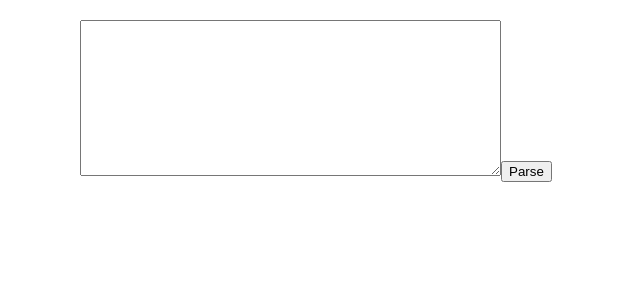
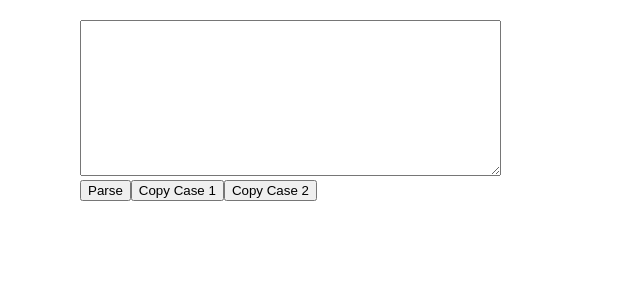
Before and after one commit to maenmulhemeng/StateMachine-React, a React (Create React App) app: page / in a window 1280 px wide. Shown: the top 300 px of the page, without its empty margins (0-640 px from the left). Built offline with nearby package versions, Linux system fonts and the light colour scheme.

Commit message:
Adding two buttons Copy Case 1 and Copy Case 2

```diff
--- a/src/App.js
+++ b/src/App.js
@@ -3,6 +3,14 @@ import { useStateMachine } from "./stateMachine";
 import { reducer, initialState } from "./gameReducer";
 
 function InputArea({ parseUserInput }) {
+  function caseOne() {
+    return "5 6\n# # # # # #\n# @ E   $ #\n#   N     #\n# x       #\n# # # # # #";
+  }
+
+  function caseTwo() {
+    return "10 10\n# # # # # # # # # #\n#                 #\n#     S       W   #\n#                 #\n#     $           #\n#                 #\n# @               #\n#                 #\n# E           N   #\n# # # # # # # # # #";
+  }
+
   const [userInput, setUserInput] = useState("");
   return (
     <div>
@@ -15,7 +23,24 @@ function InputArea({ parseUserInput }) {
           setUserInput(e.target.value);
         }}
       ></textarea>
-      <button onClick={() => parseUserInput(userInput)}> Parse </button>
+      <div>
+        <button onClick={() => parseUserInput(userInput)}> Parse </button>
+        <button
+          onClick={() => {
+            setUserInput(caseOne());
+          }}
+        >
+          Copy Case 1
+        </button>
+
+        <button
+          onClick={() => {
+            setUserInput(caseTwo());
+          }}
+        >
+          Copy Case 2
+        </button>
+      </div>
     </div>
   );
 }
@@ -260,7 +285,7 @@ export default function Game() {
     });
     setHistory([...history, { ...gameState }]);
     //} // While
-    console.log("visited ", gameState.visited);
+    //console.log("visited ", gameState.visited);
     return gameState.instructions;
   }
 
@@ -275,7 +300,13 @@ export default function Game() {
           {gameState?.stateMap?.length > 0 ? (
             <div>
               <button onClick={() => buildHistory()}>Next Step</button>
-              <p>Direction : {gameState?.direction}</p>
+              <h4>Current Direction</h4>
+              <p>{gameState?.direction}</p>
+
+              <h4>Instructions</h4>
+              {gameState?.instructions.map((i, index) => (
+                <div key={i + index}>{i}</div>
+              ))}
             </div>
           ) : (
             <></>
--- a/src/gameReducer.js
+++ b/src/gameReducer.js
@@ -32,7 +32,7 @@ export const reducer = (state, action) => {
       return { ...state, stateMap: action.payload };
     case "addVisit":
       return { ...state, visited: [...state.visited, action.payload] };
-    case "addInstructions":
+    case "addInstruction":
       return {
         ...state,
         instructions: [...state.instructions, action.payload],
```
